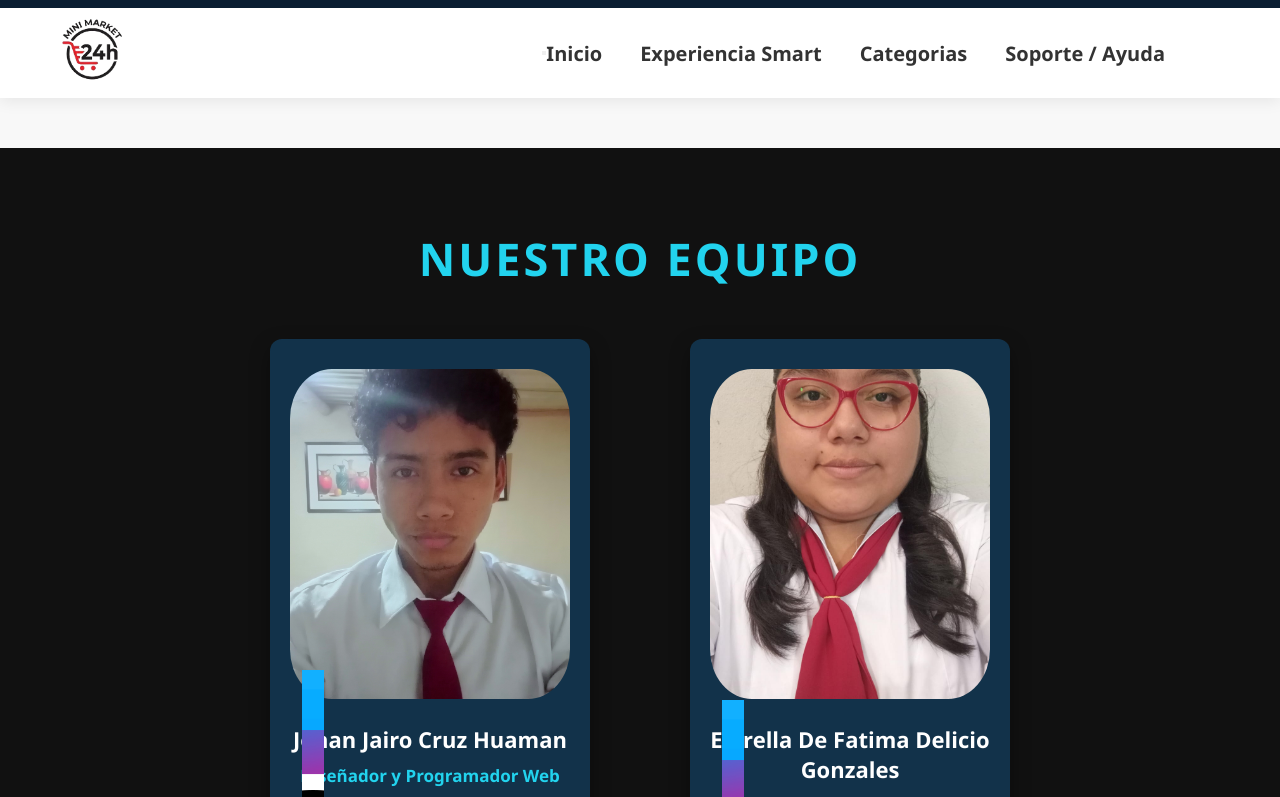
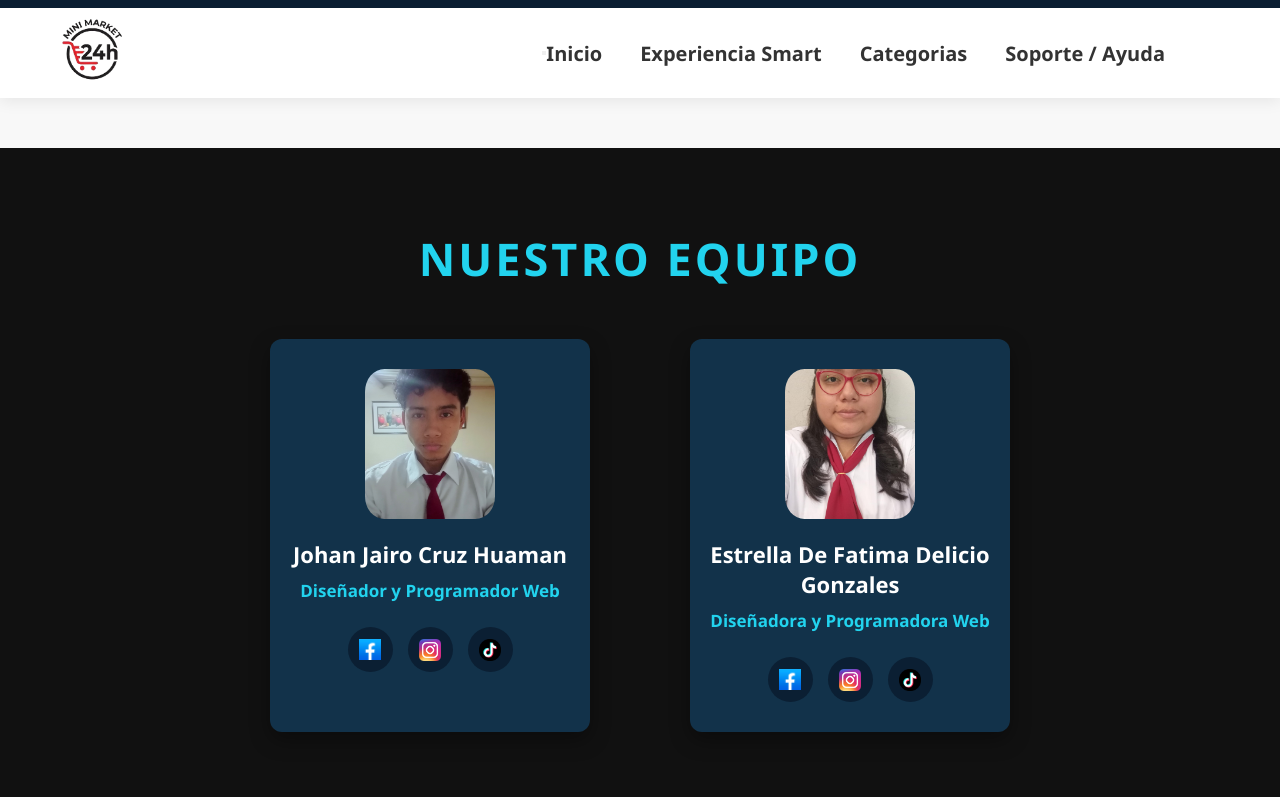
Before and after one commit to estrelladelicio19-ops/ProyectoFinal-DWFE-React, a React (Vite) app: page /nuestro-equipo in a window 1280 px wide. Shown: the top 797 px of the page. Built offline with nearby package versions, Linux system fonts and the light colour scheme.

Commit message:
cambios en nuestro equipo

```diff
--- a/src/estilosJohan.css
+++ b/src/estilosJohan.css
@@ -417,7 +417,7 @@
   gap: 30px;
 }
 
-.card {
+.galeria .card {
   position: relative;
 
   overflow: hidden;
@@ -429,7 +429,7 @@
   box-shadow: 0 12px 30px rgba(0, 0, 0, 0.18);
 }
 
-.card img {
+.galeria .card img {
   width: 100%;
 
   height: 330px;
@@ -439,7 +439,7 @@
   transition: 0.6s;
 }
 
-.card:hover img {
+.galeria .card:hover img {
   transform: scale(1.2);
 }
 
@@ -601,7 +601,7 @@
     gap:100px;
 }
 
-.card{
+.equipo .card{
     width:320px;
     padding:30px 20px;
     background:#12324a;
@@ -611,42 +611,46 @@
     transition:.35s;
 }
 
-.card:hover{
+.equipo .card:hover{
     transform:translateY(-10px);
     box-shadow:0 12px 28px rgba(34, 211, 238, .35);
 }
 
-.foto{
+.equipo .card .foto{
     width:130px;
     height:150px;
     border-radius:15%;
+    object-fit:cover;
+    display:block;
+    margin:0 auto;
     transition:.35s;
 }
 
-.card:hover .foto{
+.equipo .card:hover .foto{
     transform:scale(1.08);
 }
 
-.card h3{
+.equipo .card h3{
     margin:20px 0 10px;
     color:#fff;
     font-size:22px;
 }
 
-.cargo{
+.equipo .card .cargo{
     color:#22d3ee;
     font-size:17px;
     font-weight:bold;
     margin-bottom:25px;
 }
 
-.card .redes{
+.equipo .card .redes{
     display:flex;
+    flex-direction:row;
     justify-content:center;
     gap: 15px;
 }
 
-.card .redes a{
+.equipo .card .redes a{
     width:45px;
     height:45px;
     background:#0b1f33;
@@ -657,18 +661,20 @@
     transition:.3s;
 }
 
-.card .redes a:hover{
+.equipo .card .redes a:hover{
     background:#22d3ee;
     transform:translateY(-5px);
 }
 
-.card .redes img{
+.equipo .card .redes img{
     width:22px;
+    height:22px;
+    object-fit:contain;
 }
 
 @media(max-width:950px){
 
-    .contenedores{
+    .equipo .contenedores{
         flex-direction:column;
         align-items:center;
     }
```
Also changed, not shown: src/pages/NuestroEquipo.jsx (line endings or trailing spaces).
